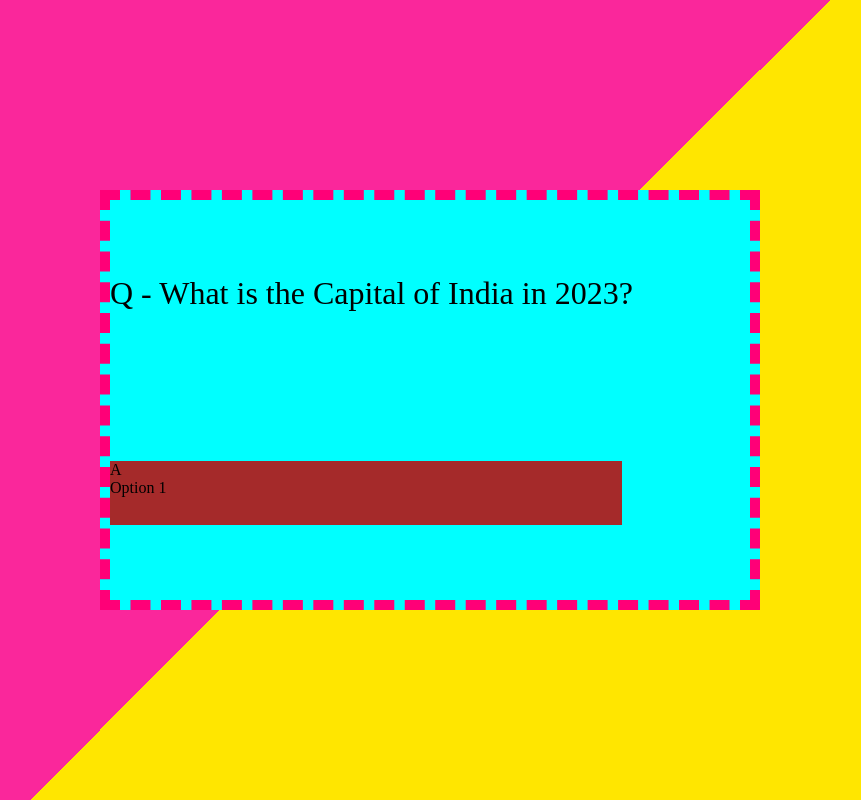
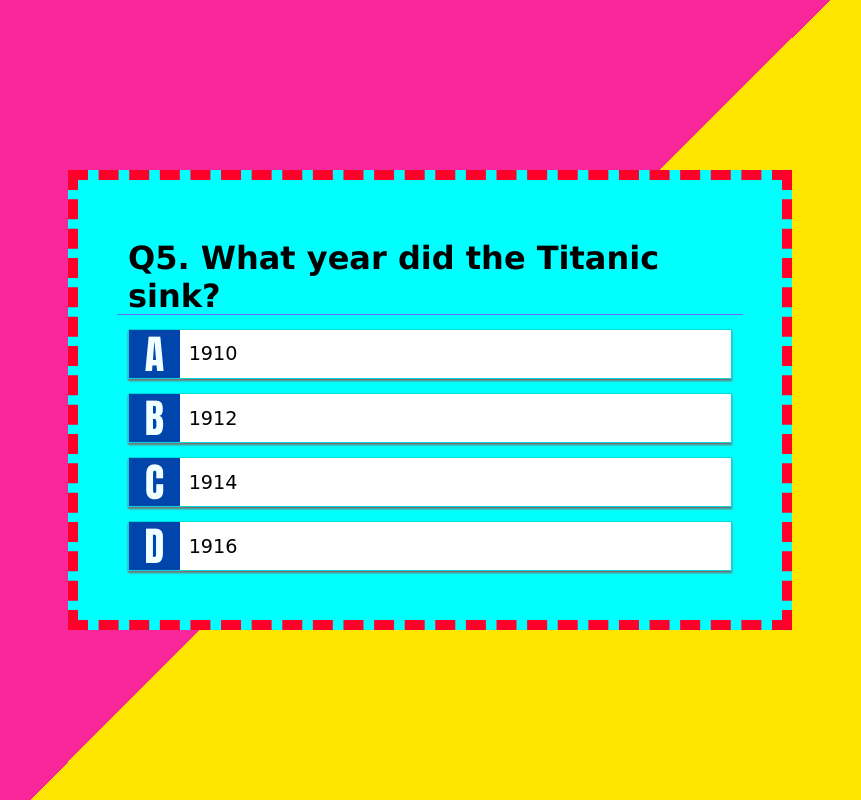
Before and after one commit to dakshkanaujia/development-quizApp, a plain HTML site: page index.html in a window 1280 px wide. Both pictures are taken after a click on the element "START". Shown: the whole page, without its empty margins (210-1071 px from the left). Drawn offline with Linux system fonts and the light colour scheme.

Commit message:
Version 1 - almost working but without score and questions left functionality

```diff
--- a/index.html
+++ b/index.html
@@ -12,13 +12,27 @@
         <div id="startButton">START</div>
     </div>
 
-    <div class="quizBoard homepage">
-        <div id="question">Q - What is the Capital of India in 2023?</div>
+    <div class="quizBoard">
+        <div id="question">Q) question</div>
         <div class="option1 optionClass">
-            <div class="optionIndex">A</div>
-            <div class="optionDetail">Option 1</div>
+            <div class="optionIndex opt1">A</div>
+            <div class="optionDetail detail1">Option 1</div>
         </div>
 
+        <div class="option2 optionClass">
+            <div class="optionIndex opt2">B</div>
+            <div class="optionDetail detail2">Option 1</div>
+        </div>
+
+        <div class="option3 optionClass">
+            <div class="optionIndex opt3">C</div>
+            <div class="optionDetail detail3">Option 1</div>
+        </div>
+
+        <div class="option4 optionClass">
+            <div class="optionIndex opt4">D</div>
+            <div class="optionDetail detail4">Option 1</div>
+        </div>
     </div>
 </body>
 <script src="index.js"></script>
--- a/index.js
+++ b/index.js
@@ -1,9 +1,119 @@
 let homepage = document.querySelector('.homepage');
 let quizBoard = document.querySelector('.quizBoard');
 let startButton = document.getElementById('startButton');
+let question = document.getElementById('question');
+let detail1 = document.querySelector('.detail1');
+let detail2 = document.querySelector('.detail2');
+let detail3 = document.querySelector('.detail3');
+let detail4 = document.querySelector('.detail4');
 
 startButton.addEventListener('click', function(){
     homepage.style.display = 'none';
     quizBoard.style.display = 'flex';
-    // console.log("button clicked");
 });
+
+const questions =
+[
+    {
+        "question" : "Q1. What is the capital of France?",
+        "option1" : "Berlin",
+        "option2" : "Madrid",
+        "option3" : "Paris",
+        "option4" : "Rome",
+        "answer" : "option3"
+    },
+    {
+        "question" : "Q2. Who wrote the play Romeo and Juliet?",
+        "option1" : "William Shakespeare",
+        "option2" : "Charles Dickens",
+        "option3" : "Mark Twain",
+        "option4" : "Jane Austen",
+        "answer" : "option1"
+    },
+    {
+        "question" : "Q3. What is the largest planet in our solar system?",
+        "option1" : "Earth",
+        "option2" : "Mars",
+        "option3" : "Jupiter",
+        "option4" : "Saturn",
+        "answer" : "option3"
+    },
+    {
+        "question" : "Q4. Which element has the chemical symbol 'O'?",
+        "option1" : "Gold",
+        "option2" : "Silver",
+        "option3" : "Oxygen",
+        "option4" : "Helium",
+        "answer" : "option3"
+    },
+    {
+        "question" : "Q5. What year did the Titanic sink?",
+        "option1" : "1910",
+        "option2" : "1912",
+        "option3" : "1914",
+        "option4" : "1916",
+        "answer" : "option2"
+    }
+];
+let arr = [0,1,2,3,4];
+
+async function displayQuestions(remainingQuestions) {
+    for (let i = 0; i < remainingQuestions.length; i++) {
+        displayQuestion(remainingQuestions[i]);
+        const clickedOption = await waitForUserInput();
+        const parentOption = clickedOption.parentElement;
+        if(parentOption.classList.contains('optionClass')){
+            const opt = parentOption.classList[0];
+            const child = parentOption.lastElementChild;
+            console.log(child);
+            if(opt == remainingQuestions[i].answer){
+                console.log("matched");
+                child.style.backgroundColor = 'green';
+                child.style.color = 'white';
+            }else{
+                console.log("not matched");
+                child.style.backgroundColor = 'red';
+                child.style.color = 'white';
+            }
+            await delay(3000);
+            child.style.backgroundColor = 'white';
+            child.style.color = 'black';
+        }else{
+            i--;
+        }
+    }
+}
+
+function delay(milliseconds) {
+    return new Promise(resolve => setTimeout(resolve, milliseconds));
+}
+
+function shuffle(array) {
+    for (let i = array.length - 1; i > 0; i--) {
+        const j = Math.floor(Math.random() * (i + 1));
+        [array[i], array[j]] = [array[j], array[i]];
+    }
+    return array;
+}
+let remainingQuestions = shuffle([...questions]);
+
+function waitForUserInput() {
+    return new Promise(resolve => {
+        const clickHandler = function(e) {
+            quizBoard.removeEventListener('click', clickHandler);
+            resolve(e.target); // Resolve with the clicked option text
+        };
+        quizBoard.addEventListener('click', clickHandler, { once: true });
+    });
+}
+
+
+function displayQuestion(questionObj) {
+    question.innerText = questionObj.question;
+    detail1.innerText = questionObj.option1;
+    detail2.innerText = questionObj.option2;
+    detail3.innerText = questionObj.option3;
+    detail4.innerText = questionObj.option4;
+}
+
+displayQuestions(remainingQuestions);
--- a/styles.css
+++ b/styles.css
@@ -14,6 +14,7 @@ body, html{
 .homepage{
     /* display: none; */
     border: 10px solid rgb(255, 0, 119);
+    font-family: Impact, Haettenschweiler, 'Arial Narrow Bold', sans-serif;
     border-style: dashed;
     display: flex;
     /* height: 40%; */
@@ -26,30 +27,85 @@ body, html{
 }
 
 .quizBoard{
-    height: 50vh;
-    width: 50vw;
+    height: 55vh;
+    width: 55vw;
     margin: 2%;
-    /* display: none; */
-    display: flex;
+    border: 10px dashed rgb(255, 0, 43);
+    background-color: aqua;
+    display: none;
+    /* display: flex; */
     flex-direction: column;
-    justify-content: space-around;
-    align-items: flex-start;
+    justify-content: center;
+    align-items: center;
+    /* justify-content: space-around; */
+    /* align-items: flex-start; */
 }
 
 .optionClass{
-    height: 8vh;
-    width: 40vw;
+    /* flex: 0 1 auto; */
+    box-shadow: 0 2px 2px rgb(122, 109, 109);
+    margin: 1%;
+    display: flex;
+    flex-direction: row;
+    border: 1.5px solid rgb(0, 216, 216);
+    justify-content: start;
+    height: 6vh;
+    width: 47vw;
     background-color: brown;
 }
 
+.optionClass:hover{
+    transition: 0.3s;
+    box-shadow: -5px 2px 20px rgb(147, 149, 255);
+}
+.optionIndex{
+    display: flex;
+    justify-content: center;
+    align-items: center;
+    font-size: 2.5em;
+    color: azure;
+    font-family: Impact, Haettenschweiler, 'Arial Narrow Bold', sans-serif;
+    font-weight: bold;
+    background-color: rgb(0, 69, 172);
+    width: 4vw;
+    height: 6vh;
+}
+.optionDetail{
+    display: flex;
+    justify-content: start;
+    padding-left: 1.5%;
+    /* word-wrap: break-word; */
+    /* margin-left: 5%; */
+    align-items: center;
+    font-size: 1.2em;
+    color: black;
+    font-family: cursive;
+    /* font-weight: bold; */
+    background-color: white;
+    height: 6vh;
+    width: 43vw;
+}
+#question{
+    display: flex;
+    justify-content: start;
+    align-items: start;
+    margin: 1%;
+    padding: 1.5%;
+    font-size: 2em;
+    font-family: 'Lucida Sans', 'Lucida Sans Regular', 'Lucida Grande', 'Lucida Sans Unicode', Geneva, Verdana, sans-serif;
+    font-weight: bold;
+    overflow: hidden;
+    text-overflow: ellipsis;
+    border-bottom: 1px solid rgb(107, 107, 255);
+    /* background-color: brown; */
+    height: 8vh;
+    width: 47.2vw;
+}
 #heading{
     font-size: 4em;
     color: rgb(0, 35, 99);
 }
 
-#question{
-    font-size: 2em;
-}
 
 #startButton{
     font-size: 1.5em;
```
